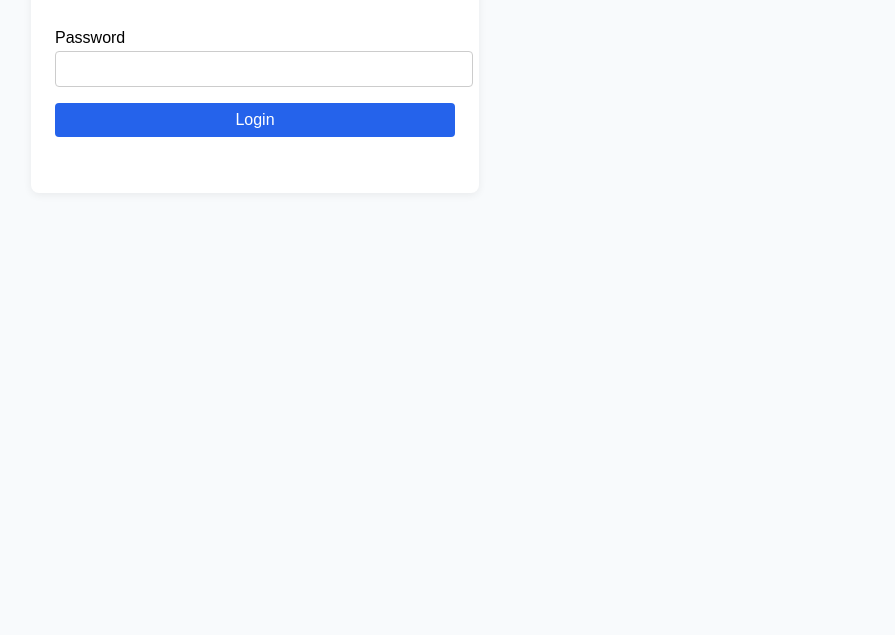
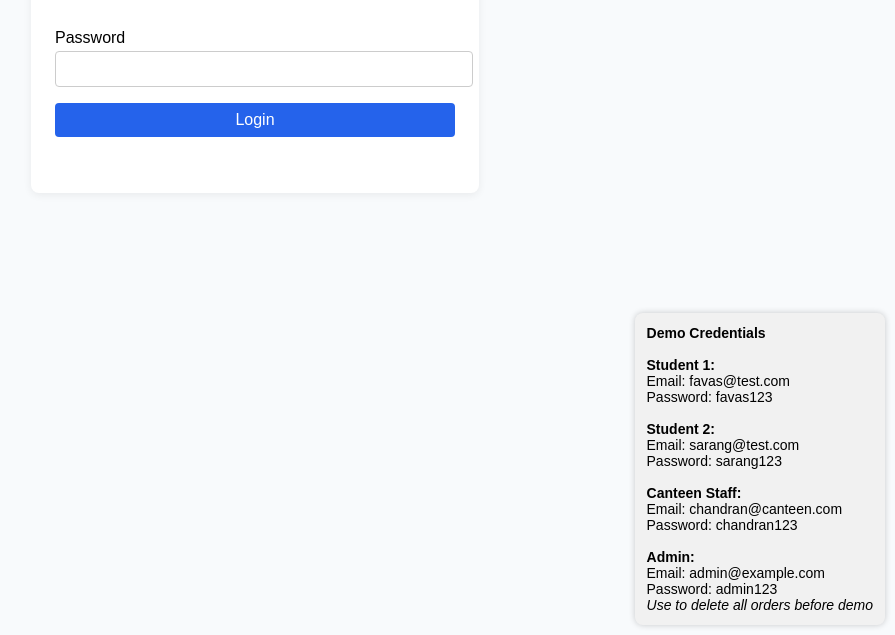
Before and after one commit to favasmhd/CanteenManagement, a plain HTML site: page index.html in a window 1280 px wide. Shown: the part 165-800 px from the top of the page, without its empty margins (385-1280 px from the left). Drawn offline with Linux system fonts and the light colour scheme.

Commit message:
Update index.html added demo credentials

```diff
--- a/index.html
+++ b/index.html
@@ -86,5 +86,25 @@
       }
     };
   </script>
+<!-- Demo Credentials -->
+<div style="position: fixed; bottom: 10px; right: 10px; background: #f1f1f1; padding: 12px; border-radius: 8px; font-size: 14px; box-shadow: 0 0 6px rgba(0,0,0,0.2); z-index: 999;">
+  <strong>Demo Credentials</strong><br><br>
+  <b>Student 1:</b><br>
+  Email: favas@test.com<br>
+  Password: favas123<br><br>
+
+  <b>Student 2:</b><br>
+  Email: sarang@test.com<br>
+  Password: sarang123<br><br>
+
+  <b>Canteen Staff:</b><br>
+  Email: chandran@canteen.com<br>
+  Password: chandran123<br><br>
+
+  <b>Admin:</b><br>
+  Email: admin@example.com<br>
+  Password: admin123<br>
+  <i>Use to delete all orders before demo</i>
+</div>
 </body>
 </html>
```
